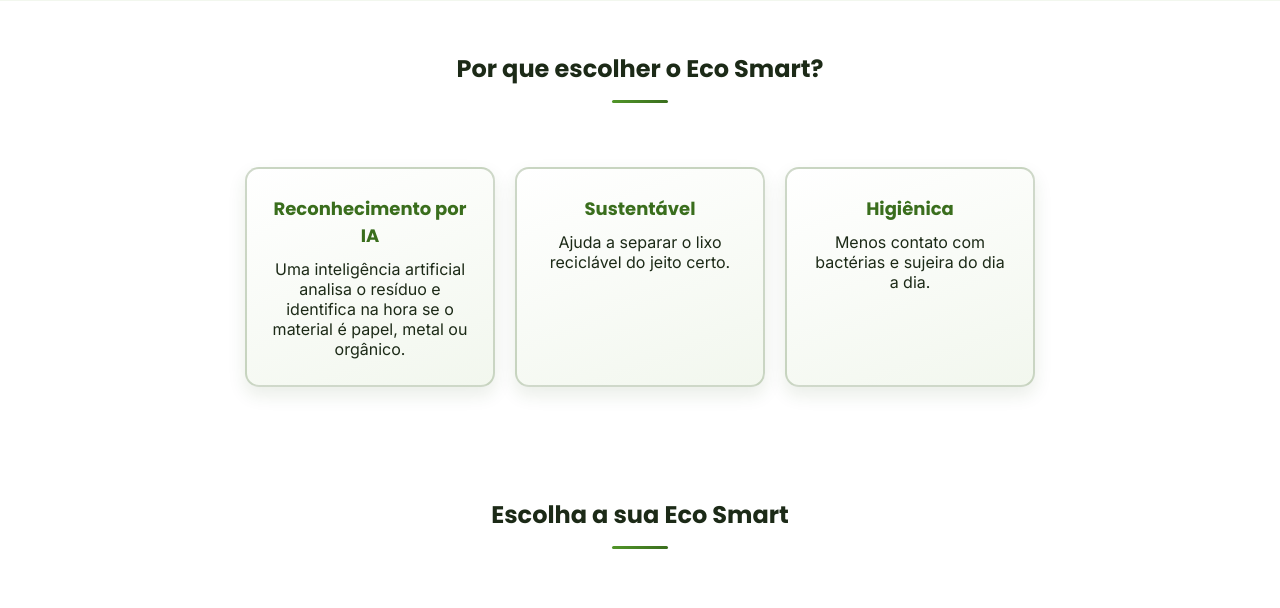
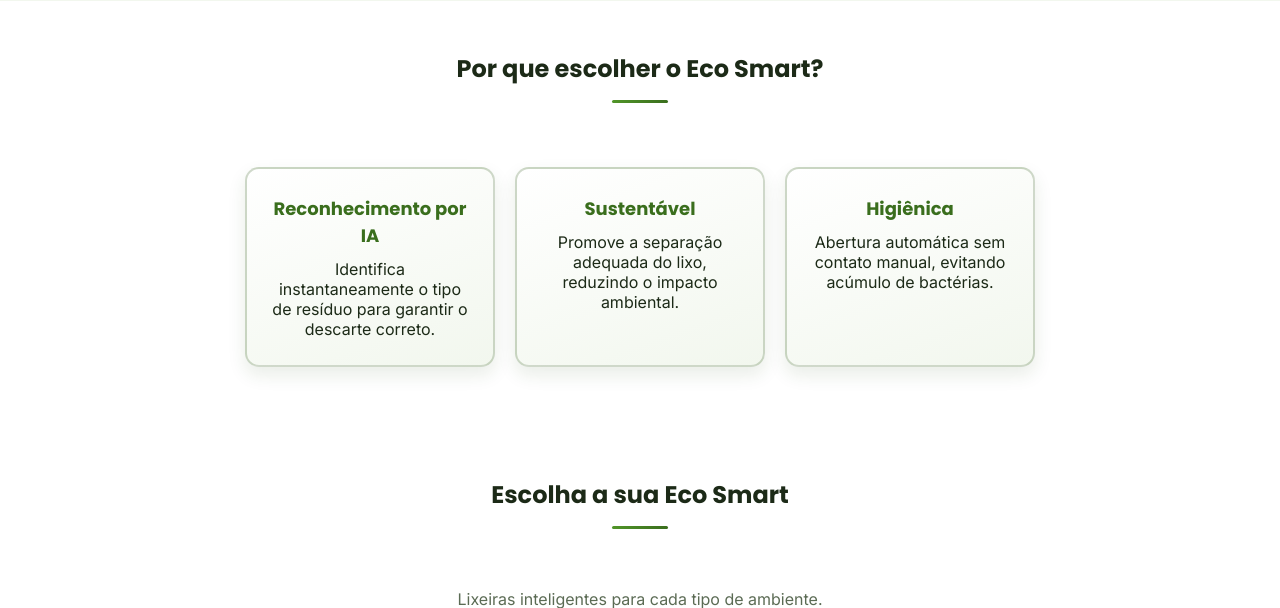
Before and after one commit to jlcanal20-star/EcoSmart, a Flask app: page / in a window 1280 px wide. Shown: the part 1073-1681 px from the top of the page. Run offline with Flask 3, Linux system fonts and the light colour scheme; data comes from the database, SQL or seed files in the repository; data that the repository does not hold is empty.

Commit message:
Atualiza textos da pagina inicial

```diff
--- a/templates/index.html
+++ b/templates/index.html
@@ -51,17 +51,17 @@
             <div class="cards">
                 <div class="card">
                     <h3>Reconhecimento por IA</h3>
-                    <p>Uma inteligência artificial analisa o resíduo e identifica na hora se o material é papel, metal ou orgânico.</p>
+                    <p>Identifica instantaneamente o tipo de resíduo para garantir o descarte correto.</p>
                 </div>
 
                 <div class="card">
                     <h3>Sustentável</h3>
-                    <p>Ajuda a separar o lixo reciclável do jeito certo.</p>
+                    <p>Promove a separação adequada do lixo, reduzindo o impacto ambiental.</p>
                 </div>
 
                 <div class="card">
                     <h3>Higiênica</h3>
-                    <p>Menos contato com bactérias e sujeira do dia a dia.</p>
+                    <p>Abertura automática sem contato manual, evitando acúmulo de bactérias.</p>
                 </div>
             </div>
         </section>
```
